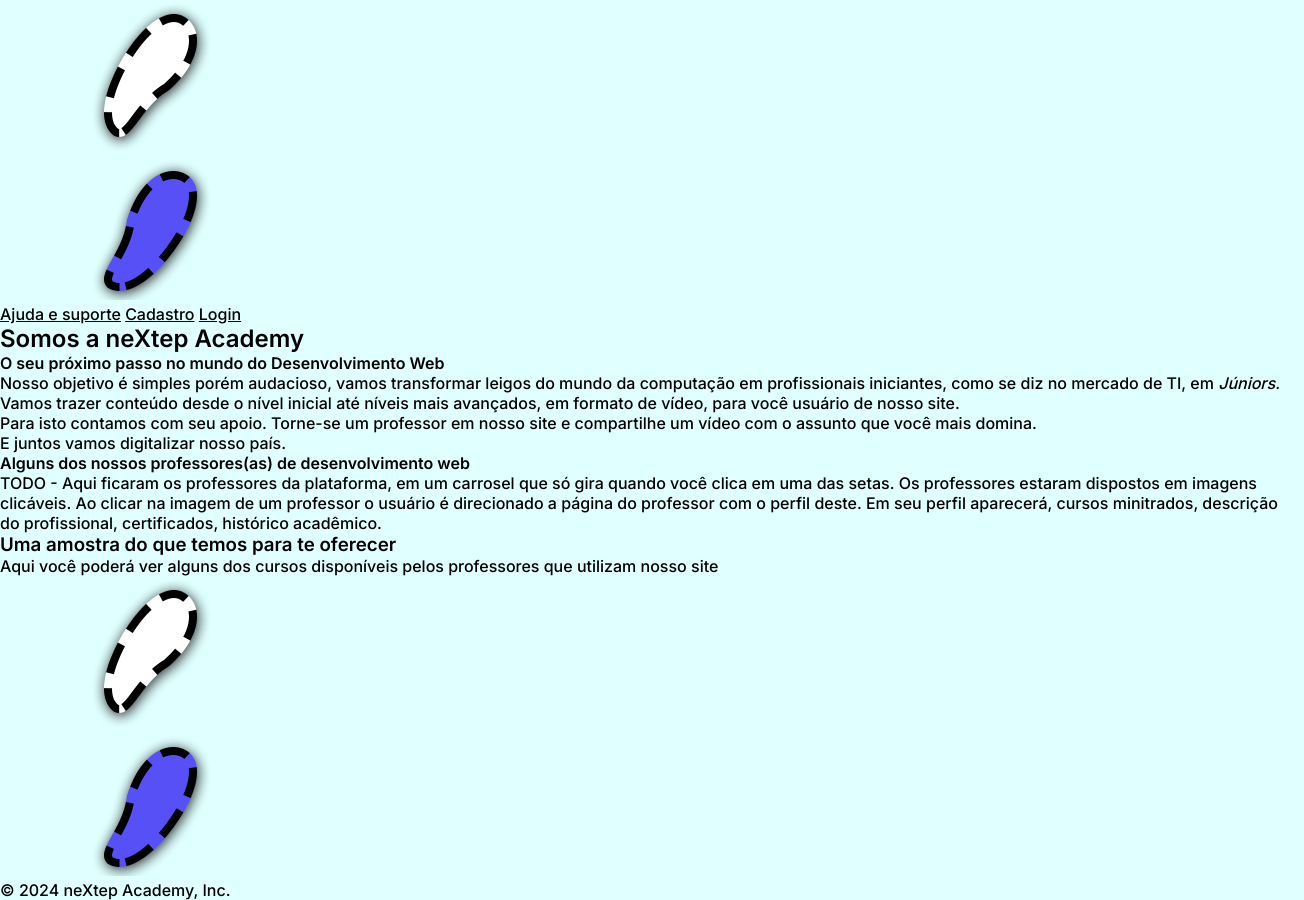
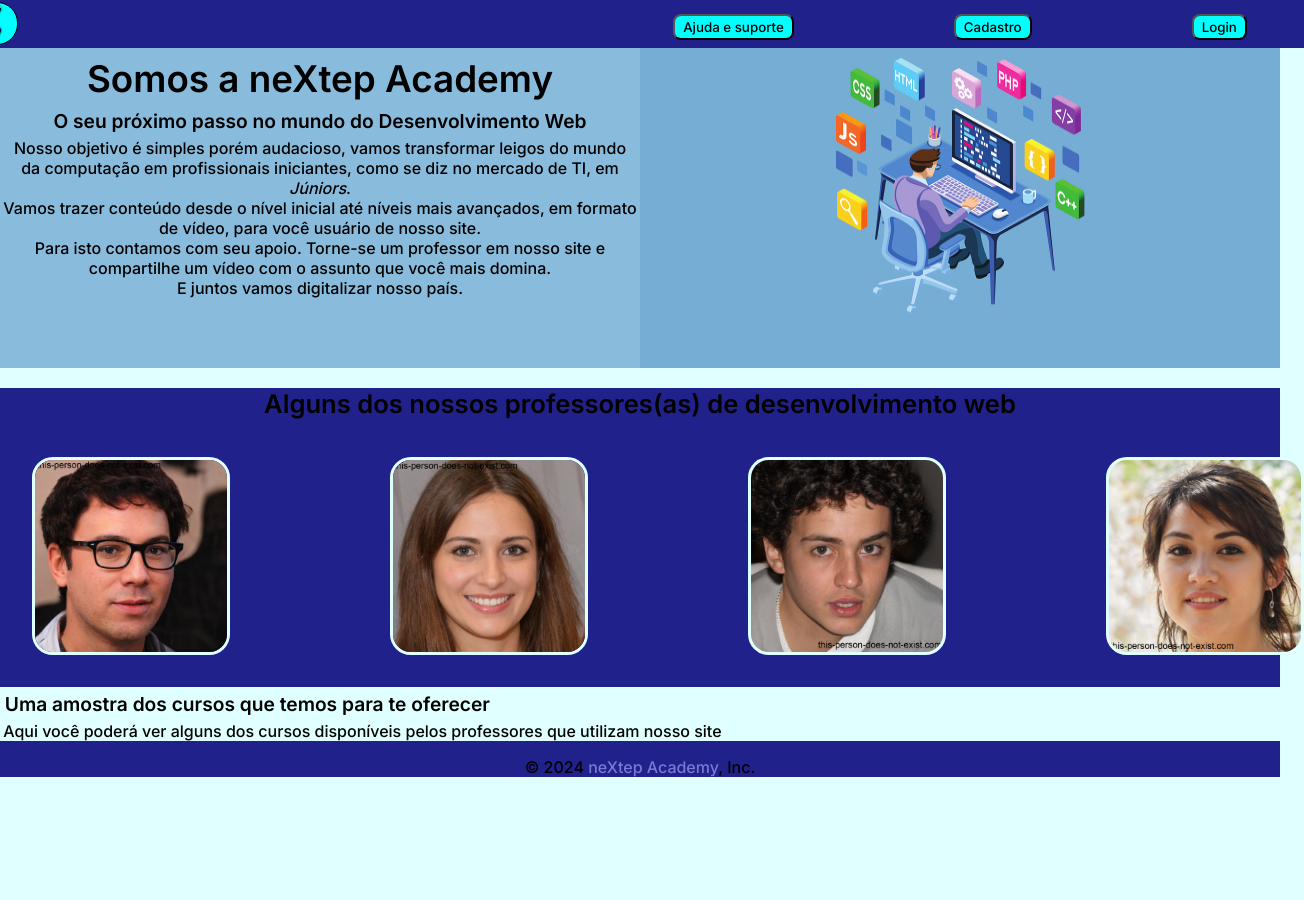
Before and after one commit to PedroVictorMcB/nextep-academy, a plain HTML site: page src/index.html in a window 1280 px wide. Shown: the whole page, 1304 px wide, since content can reach past the window. After the commit the page ends 800 px from the top, so only its background shows below. Drawn offline with Linux system fonts and the light colour scheme.

Commit message:
Added images to /DB/img. Start to make the css part of the site

```diff
--- a/css/estilo.css
+++ b/css/estilo.css
@@ -1,3 +1,5 @@
+/* reset */
+
 * {
     margin: 0;
     padding: 0;
@@ -5,3 +7,215 @@
     background-color: lightcyan;
     color: black;
 }
+
+body {
+    background-color: rgb(33, 33, 140);
+}
+
+h1 {
+    margin: 0.5rem;
+    background-color: transparent;
+    font-size: 2.3rem;
+}
+
+h2 {
+    margin: 0.5rem;
+    background-color: transparent;
+    font-size: 2rem;
+}
+
+h3 {
+    margin: 0.4rem;
+    background-color: transparent;
+    font-size: 1.6rem;
+}
+
+h4 {
+    margin: 0.3rem;
+    background-color: transparent;
+    font-size: 1.2rem;
+}
+
+p {
+    margin: 0.2rem;
+    background-color: transparent;
+}
+
+.anchor {
+    background-color: transparent;
+    text-decoration: none;
+    /* color: white;
+    font-size: 1rem; */
+}
+
+a {
+    background-color: transparent;
+}
+
+button {
+    background-color: aqua;
+    border-radius: 0.5rem;
+    margin-top: -1.6rem;
+    padding: 0.2rem 0.5rem 0.2rem 0.5rem;
+    cursor: pointer;
+}
+
+nav {
+    display: flex;
+    /* margin: 0.8rem; */
+    padding: 1rem;
+    background-color: rgb(33, 33, 140);
+    width: 100%;
+    height: 1rem;
+    gap: 18rem;
+    justify-content: center;
+    position: fixed;
+    top: 0;
+}
+
+figure img {
+    width: 2.9rem;
+    height: 2.6rem;
+    margin-left: -26rem;
+    background-color: aqua;
+    margin-top: -0.90rem;
+    border: solid 1px black;
+    border-radius: 1.3rem;
+}
+
+#text-btns {
+    display: flex;
+    gap: 10rem;
+    background-color: transparent;
+    margin-right: -20rem;
+}
+
+/* index */
+
+.banner {
+    display: flex;
+    /* background-color:  #76add4; */
+    /* height: 20rem; */
+}
+
+#text-banner {
+    margin-top: 3rem;
+    text-align: center;
+    height: 20rem;
+    background-color:  #76add4d0;
+    /* position: absolute;
+    top: 50%;
+    left: 50%;
+    transform: translate(-50% -50%);
+    z-index: 1;
+    color: black;
+    font-size: 20px;
+    font-weight: bold; */
+}
+
+#img-banner img {
+    width: 40rem;
+    height: 23rem;
+}
+
+.carrosel {
+    display: block;
+    flex-wrap: wrap;
+    margin-top: 1rem;
+    text-align: center;
+    background-color: rgb(33, 33, 140);
+}
+
+#amostra-teachers {
+    display: flex;
+    gap: 10rem;
+    padding: 2rem;
+    background-color: transparent;
+    border-radius: 2rem;
+}
+
+#amostra-teachers img {
+    width: 12rem;
+    border: solid 3px lightcyan;
+    border-radius: 1.3rem;
+}
+
+footer {
+    text-align: center;
+    background-color: transparent;
+}
+
+/* suporte */
+
+.assunto {
+    margin: 3rem 0 0 1rem;
+    /* background-color: transparent; */
+    display: flex;
+    flex-wrap: wrap;
+    gap: 3rem;
+    justify-content: center;
+}
+
+.assunto p {
+    border: solid 2px black;
+    padding: 0.5rem;
+    border-radius: 1rem;
+    background-color: rgb(155, 155, 225);
+}
+
+#box-assunto {
+    text-align: center;
+    display: block;
+    /* background-color: rgb(33, 33, 140); */
+}
+
+#box-assunto .form {
+    margin: 2rem 0 0.2rem 0;
+    display: flex;
+    flex-wrap: wrap;
+    width: 50%;
+    height: 20%;
+    justify-content: center;
+    text-align: center;
+    padding-left: 15rem;
+    /* background-color: rgb(33, 33, 140); */
+}
+
+#box-assunto .form input{
+    gap: 10rem;
+    margin: 0 0.5rem 0.8rem 0;
+    cursor: pointer;
+    border-radius: 0.6rem;
+    padding: 0.3rem;
+    background-color: lightcyan;
+}
+
+#cadastro {
+    margin: 4rem 0 0 0;
+    text-align: center;
+}
+
+#box-cadastro {
+    display: block;
+    flex-wrap: wrap;
+}
+
+#box-cadastro .form {
+    margin: 1rem 0 0.2rem 4.5rem;
+    display: flex;
+    flex-wrap: wrap;
+    width: 10%;
+    height: 20%;
+    justify-content: center;
+    text-align: center;
+    padding-left: 34rem;
+    /* background-color: rgb(33, 33, 140); */
+}
+
+#box-cadastro .form input{
+    gap: 2rem;
+    margin: 0 0.5rem 0.8rem 0;
+    cursor: pointer;
+    border-radius: 0.6rem;
+    padding: 0.3rem;
+    background-color: lightcyan;
--- a/src/index.html
+++ b/src/index.html
@@ -21,15 +21,17 @@
             <figure>
                 <a href="./index.html"><img src="./DB/img/nextep-logo.png" /></a>
             </figure>
-            <a href="./suporte.html">Ajuda e suporte</a>
-            <a href="./cadastro.html">Cadastro</a>
-            <a href="./login.html">Login</a>
+            <div id="text-btns">
+            <a class="anchor" href="./suporte.html"><button>Ajuda e suporte</button></a>
+            <a class="anchor" href="./cadastro.html"><button>Cadastro</button></a>
+            <a class="anchor" href="./login.html"><button>Login</button></a>
+            </div>
         </nav>
     </header>
     <main>
         <section class="introduction">
             <div class="banner">
-                <!-- TODO - Neste banner descreva seu projeto e e faça uma chamada para o público conhecer seu site. -->
+                <div id="text-banner">
                     <h1>
                         Somos a neXtep Academy
                     </h1>
@@ -37,24 +39,34 @@
                         O seu próximo passo no mundo do Desenvolvimento Web
                     </h4>
                     <p>
-                    Nosso objetivo é simples porém audacioso, vamos transformar leigos do mundo da computação em profissionais iniciantes, como se diz no mercado de TI, em <em>Júniors</em>.<br>
+                        Nosso objetivo é simples porém audacioso, vamos transformar leigos do mundo da computação em profissionais iniciantes, como se diz no mercado de TI, em <em style="background-color: transparent;">Júniors</em>.<br>
                         Vamos trazer conteúdo desde o nível inicial até níveis mais avançados, em formato de vídeo, para você usuário de nosso site.<br>
                         Para isto contamos com seu apoio. Torne-se um professor em nosso site e compartilhe um vídeo com o assunto que você mais domina.<br>
                         E juntos vamos digitalizar nosso país.
                     </p>
                 </div>
+                <div id="img-banner">
+                    <img src="./DB/img/freelance-work-7308505_1280.png" />
+                </div>
+            </div>
             <div class="carrosel">
-                <h4>
+                <h3>
                     Alguns dos nossos professores(as) de desenvolvimento web
-                </h4>
-                TODO - Aqui ficaram os professores da plataforma, em um carrosel que só gira quando você clica em uma das setas. Os professores estaram dispostos em imagens clicáveis. Ao clicar na imagem de um professor o usuário é direcionado a página do professor com o perfil deste. Em seu perfil aparecerá, cursos minitrados, descrição do profissional, certificados, histórico acadêmico.
+                </h3>
+                <!-- TODO - Aqui ficaram os professores da plataforma, em um carrosel que só gira quando você clica em uma das setas. Os professores estaram dispostos em imagens clicáveis. Ao clicar na imagem de um professor o usuário é direcionado a página do professor com o perfil deste. Em seu perfil aparecerá, cursos minitrados, descrição do profissional, certificados, histórico acadêmico. -->
+                <div id="amostra-teachers">
+                    <img src="./DB/img/david-thompson.jpg" alt="David"/>
+                    <img src="./DB/img/emily-brown.jpg" alt="Emily"/>
+                    <img src="./DB/img/juan-martinez.jpg" alt="Juan"/>
+                    <img src="./DB/img/maria-silva.jpg" alt="Maria"/>
+                </div>
             </div>
         </section>
         <section class="amostra-cursos">
             <div class="titulo">
-                <h3>
-                    Uma amostra do que temos para te oferecer
-                </h3>
+                <h4>
+                    Uma amostra dos cursos que temos para te oferecer
+                </h4>
                 <p>
                     Aqui você poderá ver alguns dos cursos disponíveis pelos professores que utilizam nosso site
                 </p>
@@ -70,11 +82,8 @@
         </section>
     </main>
     <footer>
-        <figure>
-            <img src="./DB/img/nextep-logo.png" alt="logomarca do site"/>
-        </figure>
         <p>
-            &#169 2024 neXtep Academy, Inc.
+            &#169 2024 <a class="anchor" href="./index.html" style="color: rgb(121, 121, 213);">neXtep Academy</a>, Inc.
         </p>
     </footer>
 </body>
```
Also changed, not shown: src/cadastro.html (+9 -8 lines), src/login.html (+6 -7 lines), src/suporte.html (+13 -10 lines), src/tutorial-cadastro.html (+6 -7 lines), src/DB/img/david-thompson.jpg (added), src/DB/img/emily-brown.jpg (added), src/DB/img/juan-martinez.jpg (added), src/DB/img/maria-silva.jpg (added), 1 other file. Lines whose indentation alone changed are shown as unchanged.
